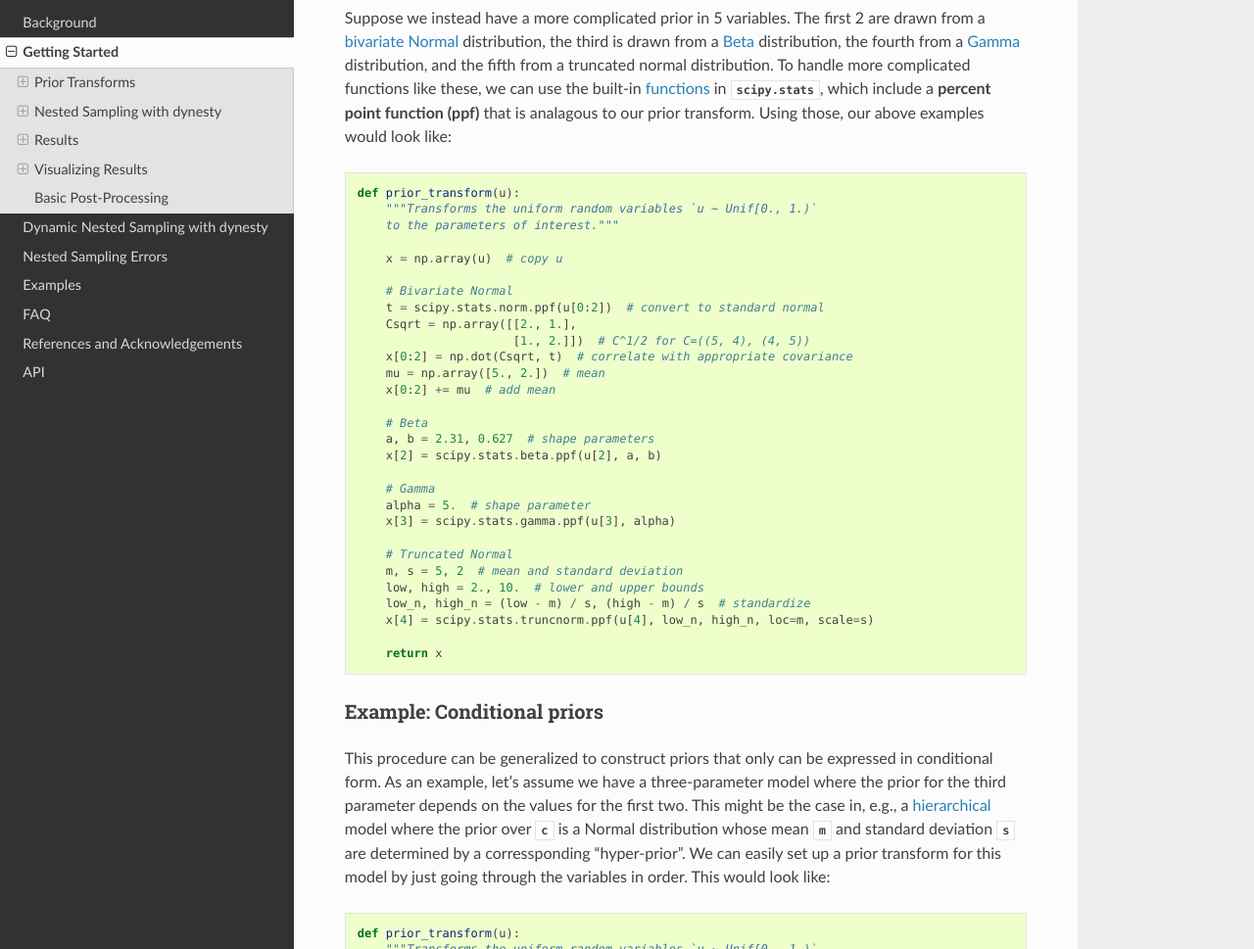
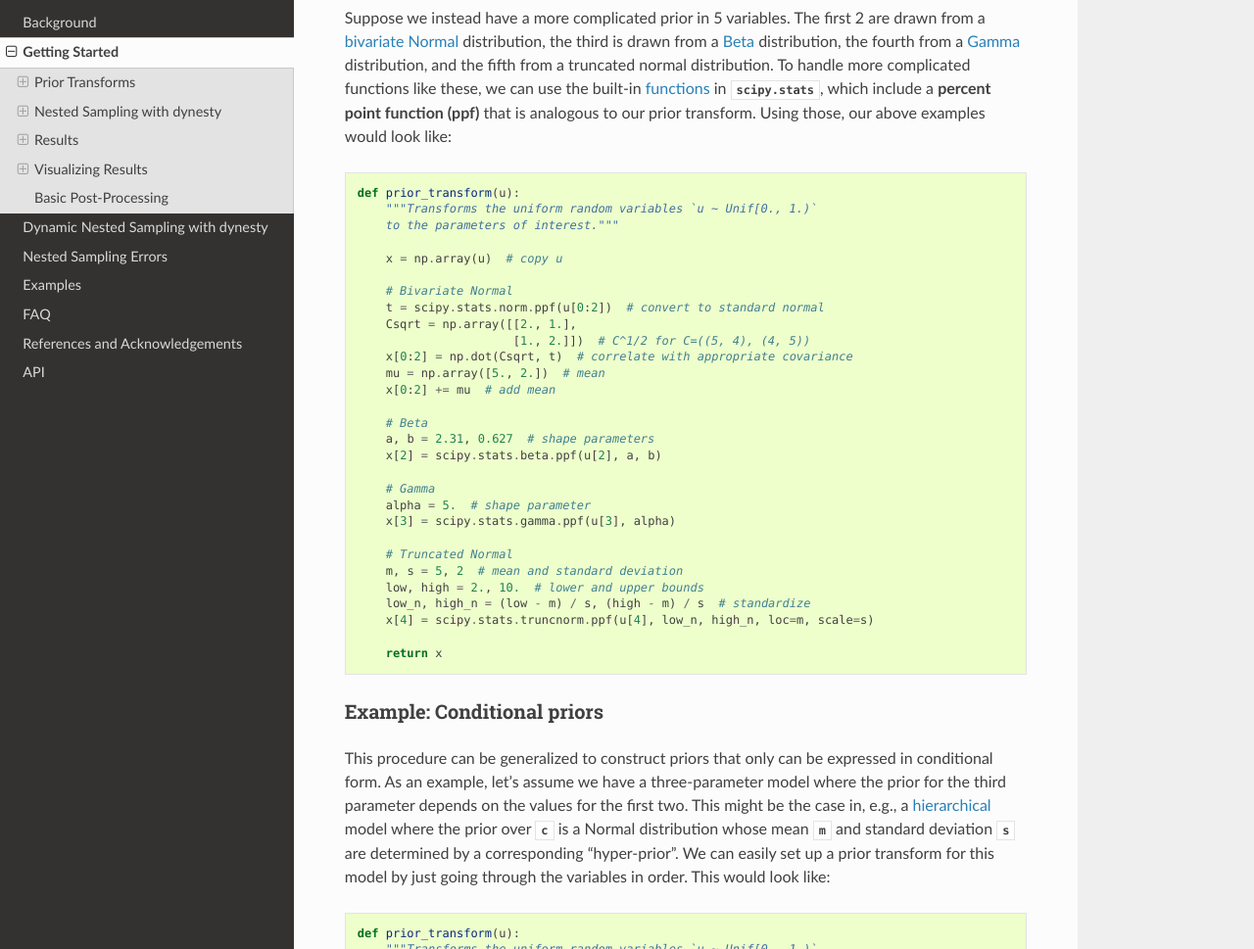
Before and after one commit to joshspeagle/dynesty, a Sphinx documentation site: the page built from docs/source/quickstart.rst, in a window 1280 px wide and 1400 px high, scrolled down 740 px. Shown: the part 152-1121 px from the top of the window at 98% size. Built offline with Sphinx 7.4.7 and the Read the Docs theme 2.0.0, drawn with Linux system fonts in a browser that asks for light colours; the version number is read from the project's files by our own code; some of the changed text lies outside the part shown.

Commit message:
spellcheck of docs

```diff
--- a/docs/source/quickstart.rst
+++ b/docs/source/quickstart.rst
@@ -58,7 +58,7 @@
 To handle more complicated functions like these, we can use the built-in
 `functions <https://docs.scipy.org/doc/scipy/reference/stats.html>`_
 in `scipy.stats`, which include a **percent point function (ppf)** that
-is analagous to our prior transform. Using those, our above examples
+is analogous to our prior transform. Using those, our above examples
 would look like::
 
     def prior_transform(u):
@@ -100,7 +100,7 @@
 on the values for the first two. This might be the case in, e.g., a
 `hierarchical <https://en.wikipedia.org/wiki/Bayesian_hierarchical_modeling>`_
 model where the prior over `c` is a Normal distribution whose mean
-`m` and standard deviation `s` are determined by a corressponding
+`m` and standard deviation `s` are determined by a corresponding
 "hyper-prior". We can easily set up a prior transform for this model
 by just going through the variables in order. This would look like::
 
```
Also changed, not shown: other parts of docs/source/quickstart.rst (+5 -5 lines).
